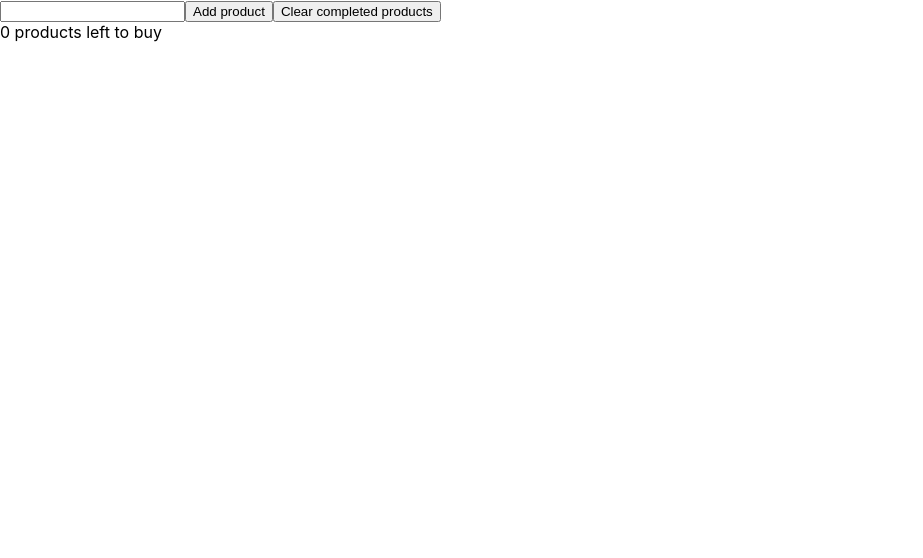
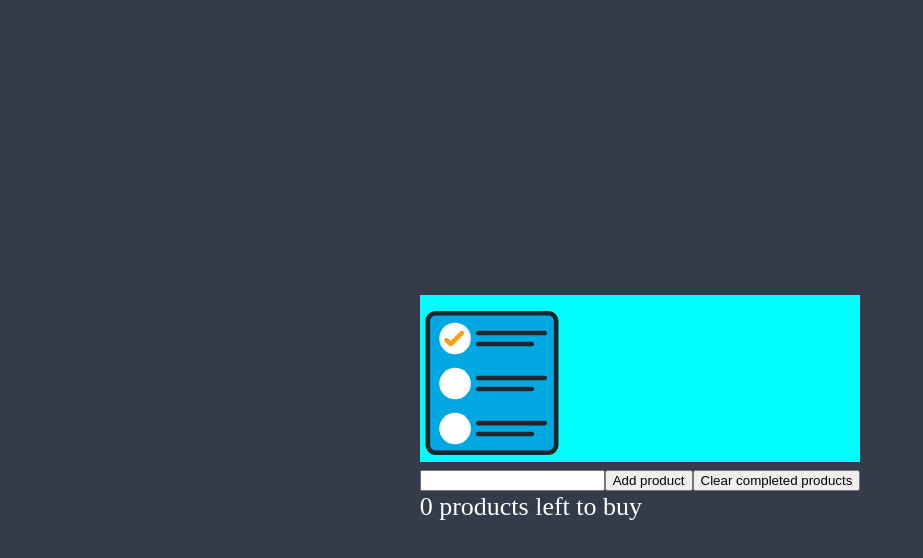
Before and after one commit to Fedemontagudo/to-buy-list, a React (Create React App) app: page / in a window 1280 px wide. Shown: the top 558 px of the page, without its empty margins (0-923 px from the left). Built offline with nearby package versions, Linux system fonts and the light colour scheme.

Commit message:
started css

```diff
--- a/src/App.css
+++ /dev/null
@@ -1,21 +0,0 @@
-.App {
-  text-align: center;
-}
-
-.App-logo {
-  height: 40vmin;
-  pointer-events: none;
-
-}
-
-
-.App{
-  background-color: #343c4b;
-  min-height: 100vh;
-  display: flex;
-  flex-direction: column;
-  align-items: center;
-  justify-content: center;
-  font-size: calc(10px + 2vmin);
-  color: white;
-}
--- a/src/App.js
+++ b/src/App.js
@@ -1,7 +1,7 @@
 import React, { useState, useRef, useEffect } from 'react'
 import ToBuyList from './ToBuyList'
-import './App.css';
 import { uuid } from 'uuidv4'
+import logo from './lista.svg'
 
 const LOCAL_STORAGE_KEY = 'toBuyApp.product'
 
@@ -43,8 +43,11 @@ function App() {
 
   return (
     <>
-      <ToBuyList productList={products} toggleProduct={toggleProduct} />
-      <input ref={productNameRef} type="text" />
+      <header className="header">
+        <img src={logo} className="App-logo" alt="logo" />
+      </header>
+      <ToBuyList className="toBuyL" productList={products} toggleProduct={toggleProduct} />
+      <input className="inputMenu" ref={productNameRef} type="text" />
       <button onClick={handleAddProduct}>Add product</button>
       <button onClick={handleClearProduct}> Clear completed products</button>
       <div>{products.filter(product => !product.complete).length} products left to buy</div>
--- a/src/index.css
+++ /dev/null
@@ -1,23 +0,0 @@
-body {
-  margin: 0;
-  font-family: -apple-system, BlinkMacSystemFont, 'Segoe UI', 'Roboto', 'Oxygen',
-    'Ubuntu', 'Cantarell', 'Fira Sans', 'Droid Sans', 'Helvetica Neue',
-    sans-serif;
-  -webkit-font-smoothing: antialiased;
-  -moz-osx-font-smoothing: grayscale;
-}
-
-code {
-  font-family: source-code-pro, Menlo, Monaco, Consolas, 'Courier New',
-    monospace;
-}
-.App{
-  background-color: #343c4b;
-  min-height: 100vh;
-  display: flex;
-  flex-direction: column;
-  align-items: center;
-  justify-content: center;
-  font-size: calc(10px + 2vmin);
-  color: white;
-}
--- a/src/index.js
+++ b/src/index.js
@@ -1,6 +1,6 @@
 import React from 'react';
 import ReactDOM from 'react-dom';
-import './index.css';
+import './styles.css';
 import App from './App';
 
 
--- /dev/null
+++ b/src/styles.css
@@ -0,0 +1,26 @@
+
+* {
+  box-sizing: border-box;
+}
+
+body {
+background-color: #343c4b;
+min-height: 100vh;
+display: flex;
+flex-direction: column;
+align-items: center;
+justify-content: center;
+font-size: calc(10px + 2vmin);
+color: white;
+}
+
+.header{
+background-color: aqua;
+}
+.App-logo {
+
+position: relative;
+   height: 20vmin;
+  pointer-events: none;
+padding-top: 1rem;
+}
```
